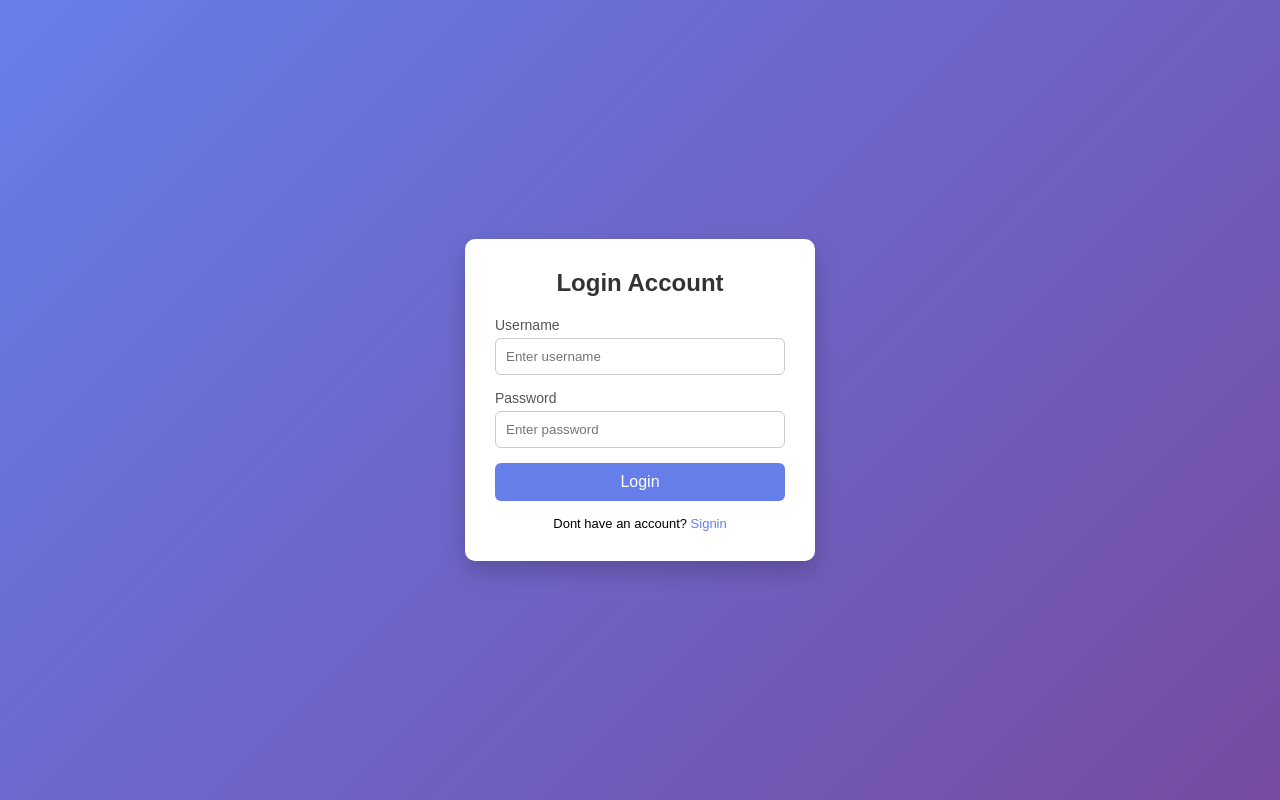
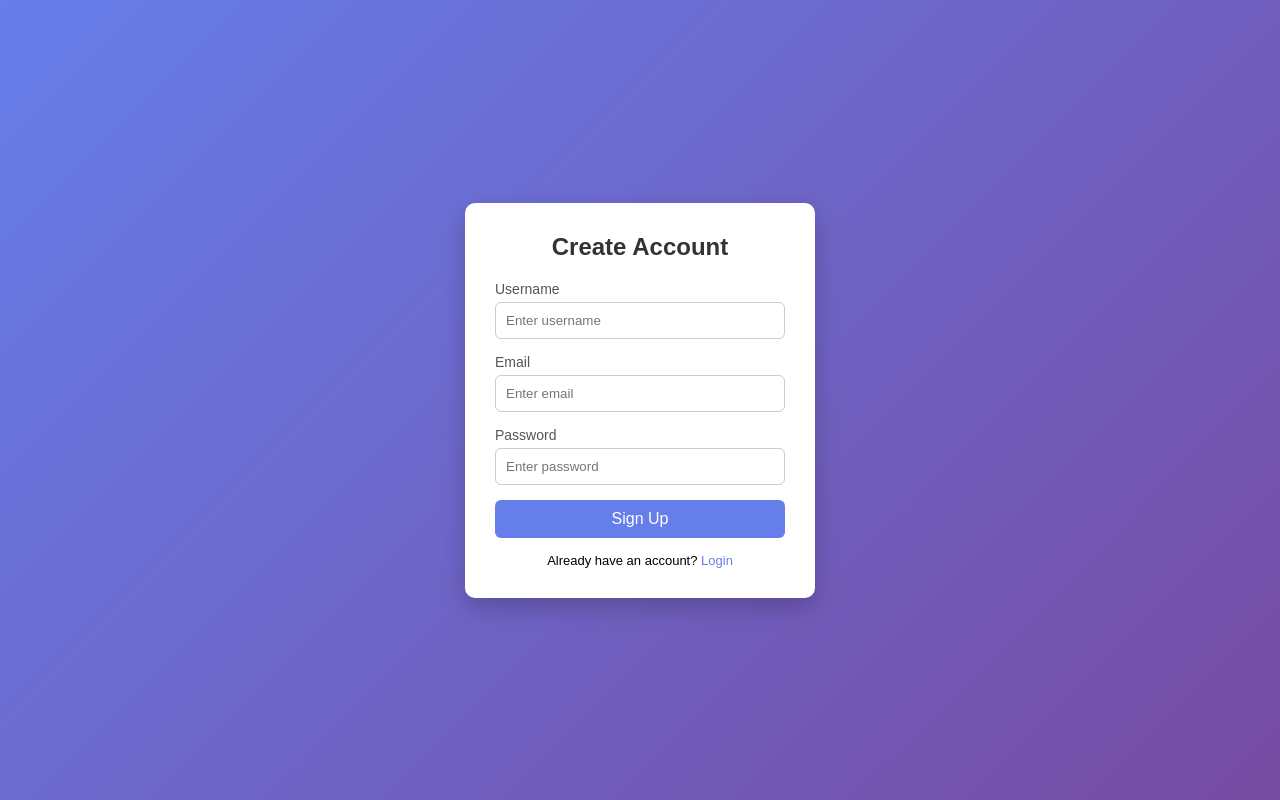
Before and after one commit to rijogit007/todo-auth, a Django app: page / in a window 1280 px wide. Run offline with Django 4.2, Linux system fonts and the light colour scheme.

Commit message:
newcommit

```diff
--- a/todoauthproject/todoauth/templates/login.html
+++ b/todoauthproject/todoauth/templates/login.html
@@ -91,7 +91,16 @@
 <body>
 
     <div class="container">
+        {% if messages %}
+<ul class="messages">
+    {% for message in messages %}
+    <li{% if message.tags %} class="{{ message.tags }}"{% endif %}>{{ message }}</li>
+    {% endfor %}
+</ul>
+{% endif %}
         <h2>Login Account</h2>
+
+
 
         <form method="POST">
             {% csrf_token %}
@@ -114,7 +123,7 @@
         </form>
 
         <div class="footer">
-            Dont  have an account? <a href="#">Signin</a>
+            Dont  have an account? <a href="{% url 'signup' %}">Signup</a>
         </div>
     </div>
 
--- a/todoauthproject/todoauth/templates/signup.html
+++ b/todoauthproject/todoauth/templates/signup.html
@@ -117,7 +117,7 @@
         </form>
 
         <div class="footer">
-            Already have an account? <a href="#">Login</a>
+            Already have an account? <a href="{% url 'login'   %}">Login</a>
         </div>
     </div>
 
--- /dev/null
+++ b/todoauthproject/todoauth/templates/todopage.html
@@ -0,0 +1,3 @@
+<h1>Welcome</h1>
+
+<p>You are logged in as: {{ request.user.username }}</p>
--- a/todoauthproject/todoauth/views.py
+++ b/todoauthproject/todoauth/views.py
@@ -2,6 +2,8 @@ from django.shortcuts import render,redirect
 from django.contrib.auth.models import User
 from django.contrib import messages
 from todoauth import models
+from django.contrib.auth import authenticate,login
+from django.contrib.auth.decorators import login_required
 # Create your views here.
 
 def signup(request):
@@ -12,7 +14,7 @@ def signup(request):
         password=request.POST.get("password")
         # conform_password=request.POST.get("conform_password")
         if User.objects.filter(username=username).exists():
-            messages.error(request,"password does not matches")
+            messages.error(request,"username already exists")
 
             return redirect("signup")
 
@@ -24,14 +26,35 @@ def signup(request):
 
         messages.success(request,"Account Created successfully , please login")
         return redirect('login')
-    return render(request,'login.html')
+    return render(request,'signup.html')
 
 
 
 
-def login(request):
+def login_view(request):
+    if request.method=="POST":
+        username=request.POST.get("username")
+        email=request.POST.get("email")
+        password=request.POST.get("password")
 
+        user=authenticate(request,username=username,password=password)
+
+        if user is not None:
+            login(request,user)
+            return redirect('home')
+            messages.success(request,"password doesnt match plese try again")
+
+        else:
+            return redirect('login')
+
+            messages.error(request,"password doesnt match plese try again")
 
 
 
     return render(request,'login.html')
+
+
+@login_required
+def homepage(request):
+
+        return render(request,'todopage.html')
--- a/todoauthproject/todoauthproject/urls.py
+++ b/todoauthproject/todoauthproject/urls.py
@@ -21,5 +21,6 @@ from todoauth import views
 urlpatterns = [
     path('admin/', admin.site.urls),
     path('',views.signup,name='signup'),
-    path('',views.login,name='login')
+    path('login',views.login_view,name='login'),
+    path('home',views.homepage,name="home")
 ]
```
Also changed, not shown: todoauthproject/db.sqlite3.
